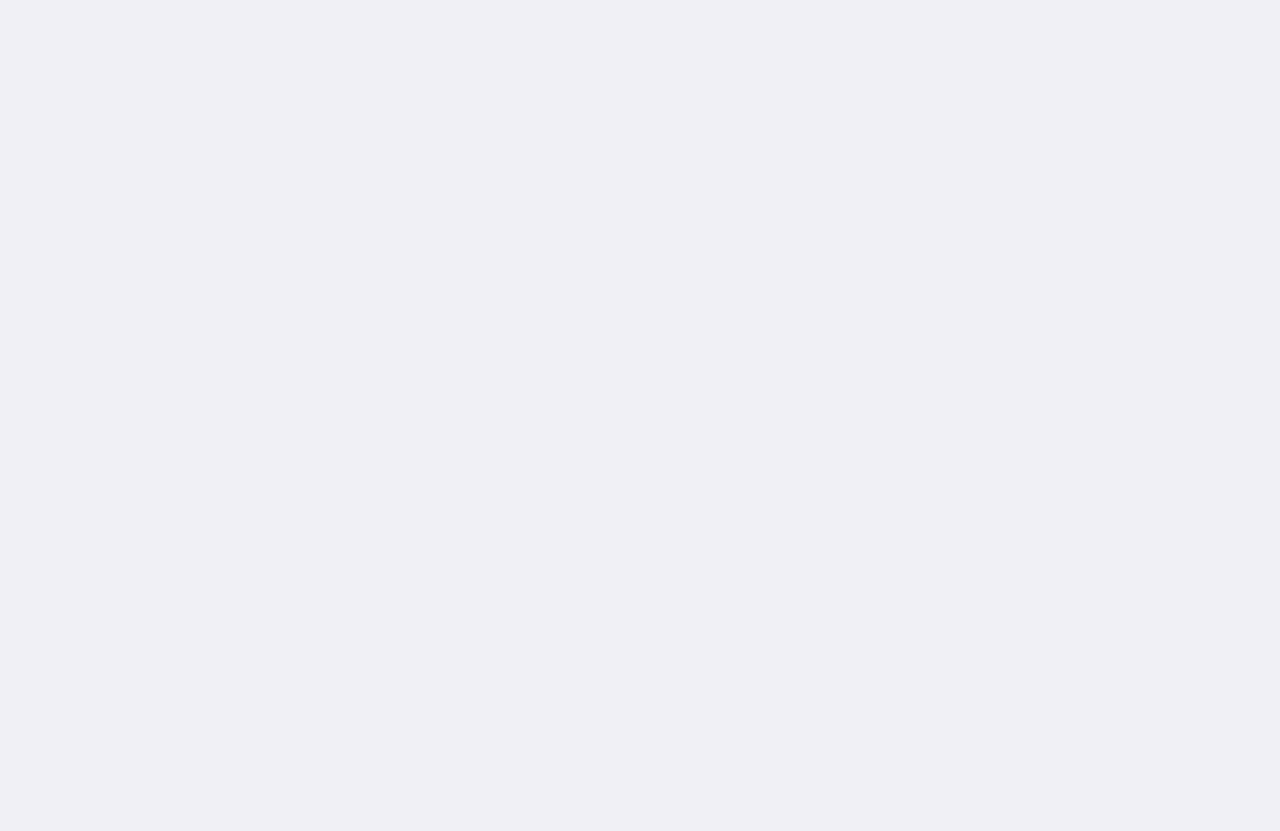
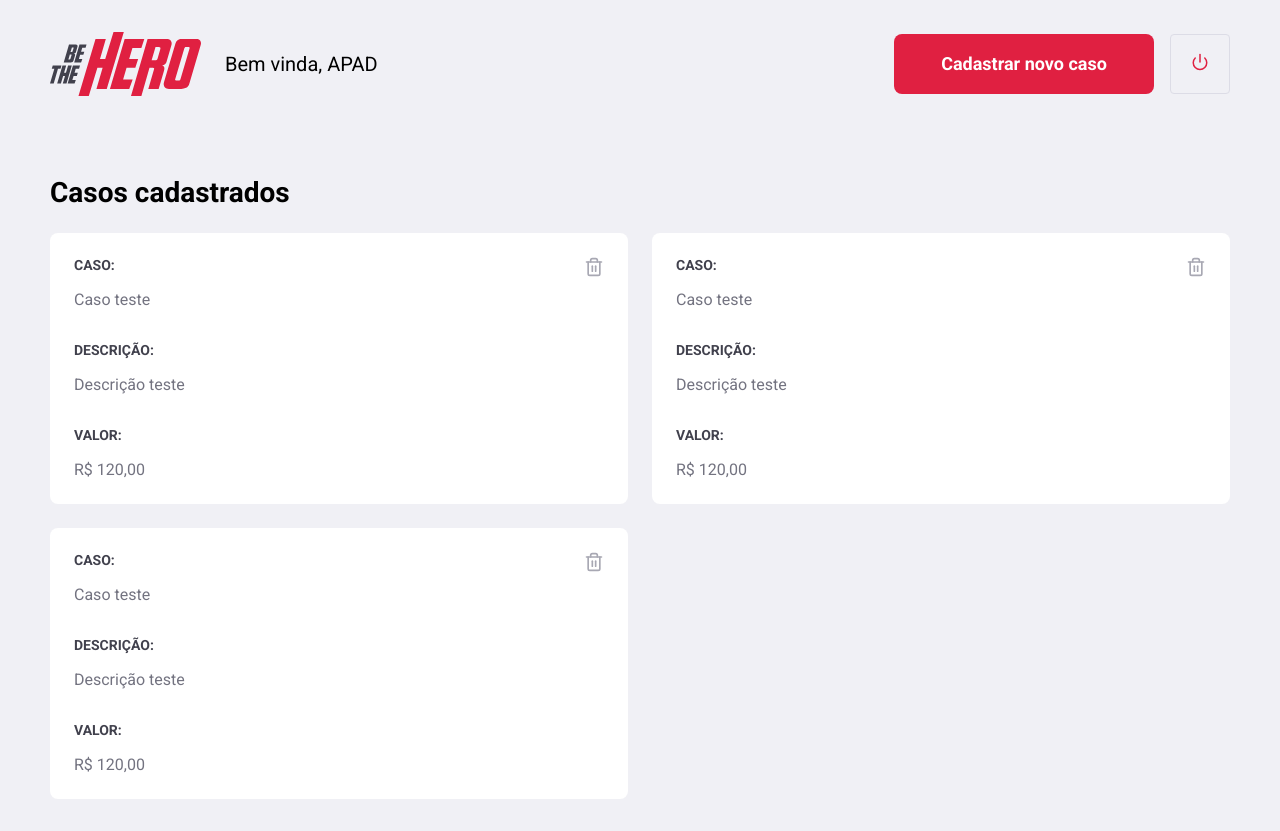
Before and after one commit to rubensbatista98/semana-omnistack-11, a React (Create React App) app in the folder frontend/: page /profile in a window 1280 px wide. Before the commit the page ends 800 px from the top, so only its background shows below. Built offline with nearby package versions, Linux system fonts and the light colour scheme.

Commit message:
Criada e estiliada a pagina Profile

```diff
--- /dev/null
+++ b/frontend/src/pages/Profile/index.js
@@ -0,0 +1,76 @@
+import React from "react";
+import { Link } from "react-router-dom";
+import { FiPower, FiTrash2 } from "react-icons/fi";
+
+import logoImage from "../../assets/logo.svg";
+import "./styles.css";
+
+const Profile = () => {
+  return (
+    <div className="profile-container">
+      <header className="profile-header">
+        <img src={logoImage} alt="Be The Hero" />
+        <span>Bem vinda, APAD</span>
+
+        <Link className="button" to="/incidents/new">
+          Cadastrar novo caso
+        </Link>
+
+        <button type="button">
+          <FiPower size="18" color="#e02041" />
+        </button>
+      </header>
+
+      <h1>Casos cadastrados</h1>
+
+      <ul>
+        <li>
+          <h3>CASO:</h3>
+          <p>Caso teste</p>
+
+          <h3>DESCRIÇÃO:</h3>
+          <p>Descrição teste</p>
+
+          <h3>VALOR:</h3>
+          <p>R$ 120,00</p>
+
+          <button type="button">
+            <FiTrash2 size="20" color="#a8a8b3" />
+          </button>
+        </li>
+
+        <li>
+          <h3>CASO:</h3>
+          <p>Caso teste</p>
+
+          <h3>DESCRIÇÃO:</h3>
+          <p>Descrição teste</p>
+
+          <h3>VALOR:</h3>
+          <p>R$ 120,00</p>
+
+          <button type="button">
+            <FiTrash2 size="20" color="#a8a8b3" />
+          </button>
+        </li>
+
+        <li>
+          <h3>CASO:</h3>
+          <p>Caso teste</p>
+
+          <h3>DESCRIÇÃO:</h3>
+          <p>Descrição teste</p>
+
+          <h3>VALOR:</h3>
+          <p>R$ 120,00</p>
+
+          <button type="button">
+            <FiTrash2 size="20" color="#a8a8b3" />
+          </button>
+        </li>
+      </ul>
+    </div>
+  );
+};
+
+export default Profile;
--- /dev/null
+++ b/frontend/src/pages/Profile/styles.css
@@ -0,0 +1,87 @@
+.profile-container {
+  width: 100%;
+  max-width: 1180px;
+  margin: 32px auto;
+}
+
+.profile-container > .profile-header {
+  display: flex;
+  align-items: center;
+}
+
+.profile-container > .profile-header > img {
+  height: 64px;
+}
+
+.profile-container > .profile-header > span {
+  font-size: 20px;
+  margin-left: 24px;
+}
+
+.profile-container > .profile-header > a {
+  width: 260px;
+  margin-top: 0;
+  margin-left: auto;
+}
+
+.profile-container > .profile-header > button {
+  width: 60px;
+  height: 60px;
+  background-color: transparent;
+  border: 1px solid #dcdce6;
+  border-radius: 4px;
+  margin-left: 16px;
+
+  transition: border-color 200ms;
+}
+
+.profile-container > .profile-header > button:hover {
+  border-color: #999;
+}
+
+.profile-container > h1 {
+  margin: 80px 0 24px;
+}
+
+.profile-container > ul {
+  list-style: none;
+
+  display: grid;
+  grid-template-columns: repeat(2, 1fr);
+  grid-gap: 24px;
+}
+
+.profile-container > ul > li {
+  background-color: #fff;
+  border-radius: 8px;
+  padding: 24px;
+
+  position: relative;
+}
+
+.profile-container > ul > li > button {
+  position: absolute;
+  right: 24px;
+  top: 24px;
+  background-color: transparent;
+  border: 0;
+}
+.profile-container > ul > li > button:hover {
+  opacity: 0.8;
+}
+
+.profile-container > ul > li > h3 {
+  font-size: 14px;
+  color: #41414d;
+  margin-bottom: 16px;
+}
+
+.profile-container > ul > li > p + h3 {
+  margin-top: 32px;
+}
+
+.profile-container > ul > li > p {
+  font-size: 16px;
+  line-height: 21px;
+  color: #737380;
+}
--- a/frontend/src/routes.js
+++ b/frontend/src/routes.js
@@ -3,6 +3,7 @@
 
 import Logon from "./pages/Logon";
 import Register from "./pages/Register";
+import Profile from "./pages/Profile";
 
 const Routes = () => {
   return (
@@ -10,6 +11,7 @@
       <Switch>
         <Route exact path="/" component={Logon} />
         <Route path="/register" component={Register} />
+        <Route path="/profile" component={Profile} />
       </Switch>
     </BrowserRouter>
   );
```
